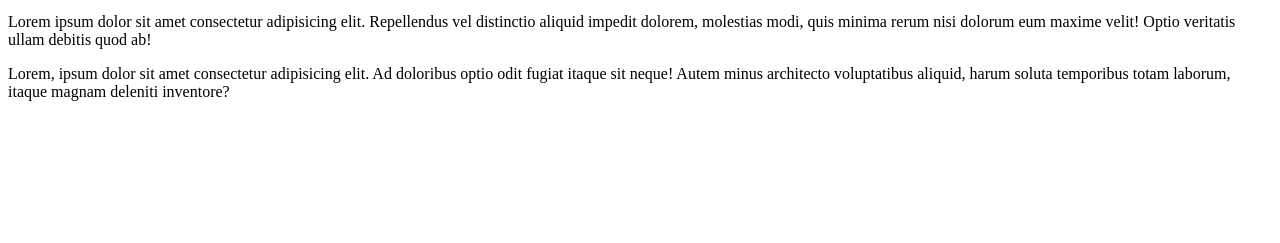
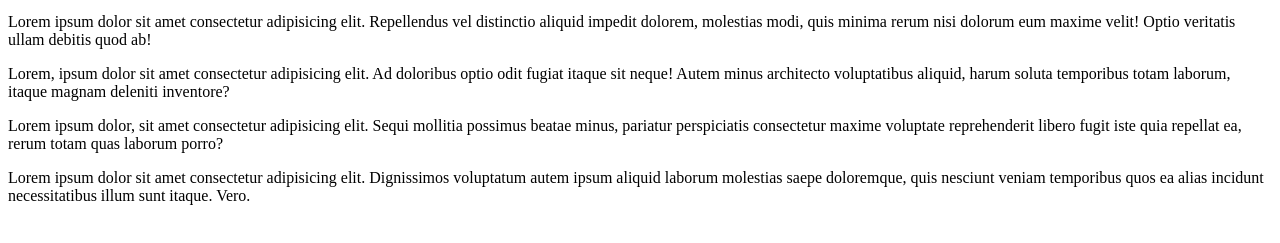
Before and after one commit to Diegocarrasco12/prueba1, a plain HTML site: page assets/git/index.html in a window 1280 px wide. Shown: the part 119-362 px from the top of the page. Drawn offline with Linux system fonts and the light colour scheme.

Commit message:
cambios html2

```diff
--- a/assets/git/index.html
+++ b/assets/git/index.html
@@ -10,5 +10,8 @@
     <p>Lorem ipsum dolor sit amet consectetur adipisicing elit. Dicta modi explicabo velit incidunt ut quibusdam inventore culpa vel id sed? Architecto nihil autem sapiente consequuntur eaque cum dolorum nesciunt beatae.</p>
     <p>Lorem ipsum dolor sit amet consectetur adipisicing elit. Repellendus vel distinctio aliquid impedit dolorem, molestias modi, quis minima rerum nisi dolorum eum maxime velit! Optio veritatis ullam debitis quod ab!</p>
     <p>Lorem, ipsum dolor sit amet consectetur adipisicing elit. Ad doloribus optio odit fugiat itaque sit neque! Autem minus architecto voluptatibus aliquid, harum soluta temporibus totam laborum, itaque magnam deleniti inventore?</p>
+    <p>Lorem ipsum dolor, sit amet consectetur adipisicing elit. Sequi mollitia possimus beatae minus, pariatur perspiciatis consectetur maxime voluptate reprehenderit libero fugit iste quia repellat ea, rerum totam quas laborum porro?</p>
+    <p>Lorem ipsum dolor sit amet consectetur adipisicing elit. Dignissimos voluptatum autem ipsum aliquid laborum molestias saepe doloremque, quis nesciunt veniam temporibus quos ea alias incidunt necessitatibus illum sunt itaque. Vero.</p>
+
 </body>
 </html>
```
